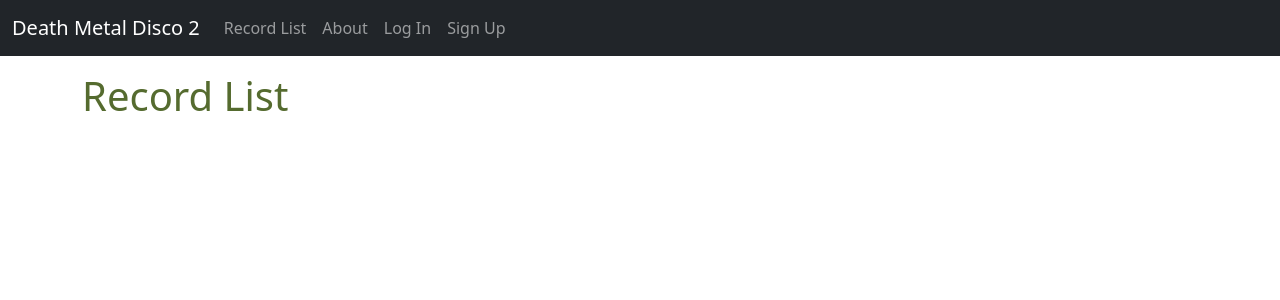
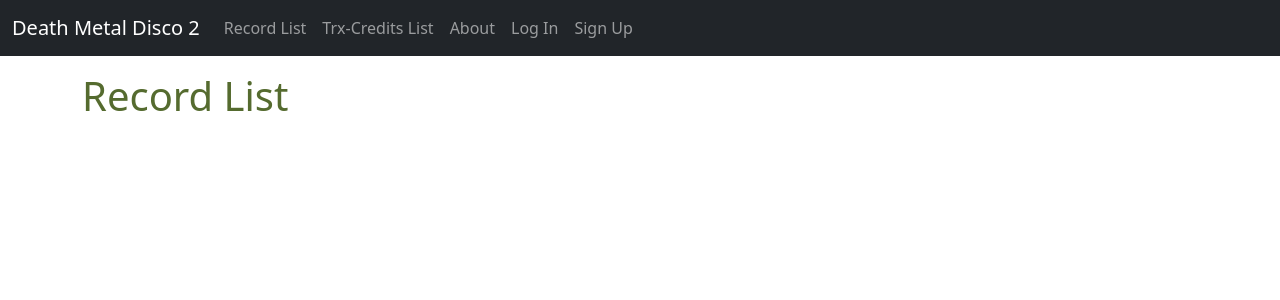
Before and after one commit to rbuerki/death-metal-disco-2, a Django app: page /discobase/list_record/ in a window 1280 px wide. Shown: the top 300 px of the page. Run offline with Django 4.2, Linux system fonts and the light colour scheme; data that the repository does not hold is empty; parts of the project's set-up code (start-up, migrations or seed data) failed here and were passed over.

Commit message:
Add Trx-Credit List to navbar

```diff
--- a/app/templates/_base.html
+++ b/app/templates/_base.html
@@ -27,6 +27,9 @@
                 <ul class="navbar-nav me-auto mb-2 mb-md-0">
                     <li class="nav-item">
                         <a class="nav-link" href="{% url 'discobase:list_record' %}">Record List</a>
+                    </li>
+                    <li class="nav-item">
+                        <a class="nav-link" href="{% url 'discobase:list_trxcredit' %}">Trx-Credits List</a>
                     </li>
                     <li class="nav-item">
                         <a class="nav-link" href="{% url 'about' %}">About</a>
```
Lines whose indentation alone changed are shown as unchanged.
